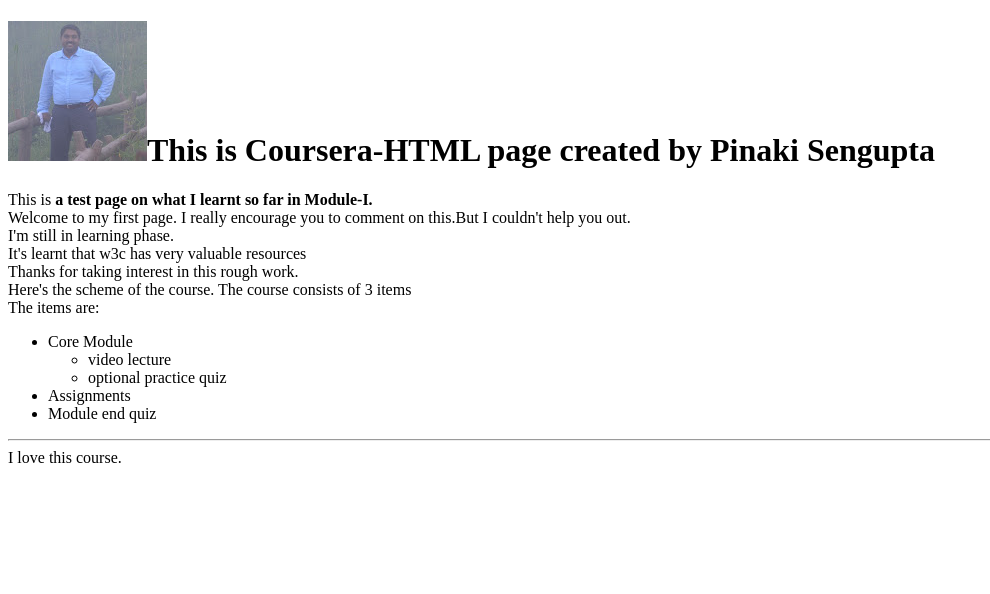
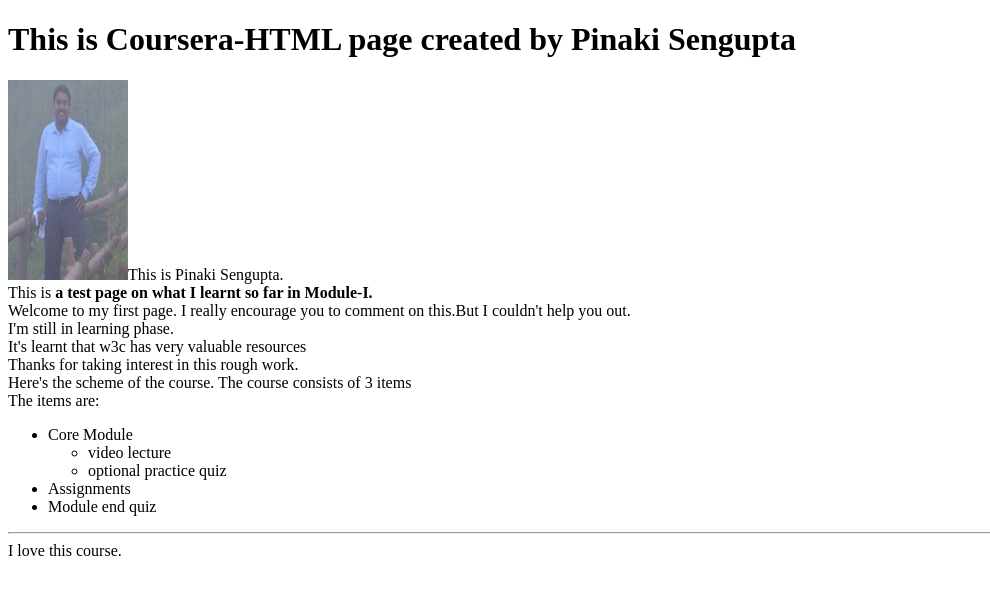
Before and after one commit to pinaki2905/Coursera-HTML, a plain HTML site: page site/index.html in a window 1280 px wide. Shown: the whole page, without its empty margins (0-990 px from the left). Drawn offline with Linux system fonts and the light colour scheme.

Commit message:
there's still modification

```diff
--- a/site/index.html
+++ b/site/index.html
@@ -5,8 +5,11 @@
 	<title>Coursera-HTML</title>
 </head>
 <body>
-<h1><img src = "profile.jpg" alt = "">This is Coursera-HTML page created by Pinaki Sengupta</h1>
-<div>This is <b>a test page on what I learnt so far in Module-I.</b>
+<h1>This is Coursera-HTML page created by Pinaki Sengupta</h1>
+<p><div><img src="https://github.com/pinaki2905/Coursera-HTML/blob/gh-pages/site/profile.JPG" width="120" height="200">This is Pinaki Sengupta.
+</div>
+<div>
+This is <b>a test page on what I learnt so far in Module-I.</b>
 </div>
 <div><span>Welcome to my first page. I really encourage you to comment on this.</span>But I couldn't help you out.
 </div>
@@ -30,5 +33,6 @@
 <div>
  I love this course.
 </div>
+</p>
 </body>
 </html>
```
